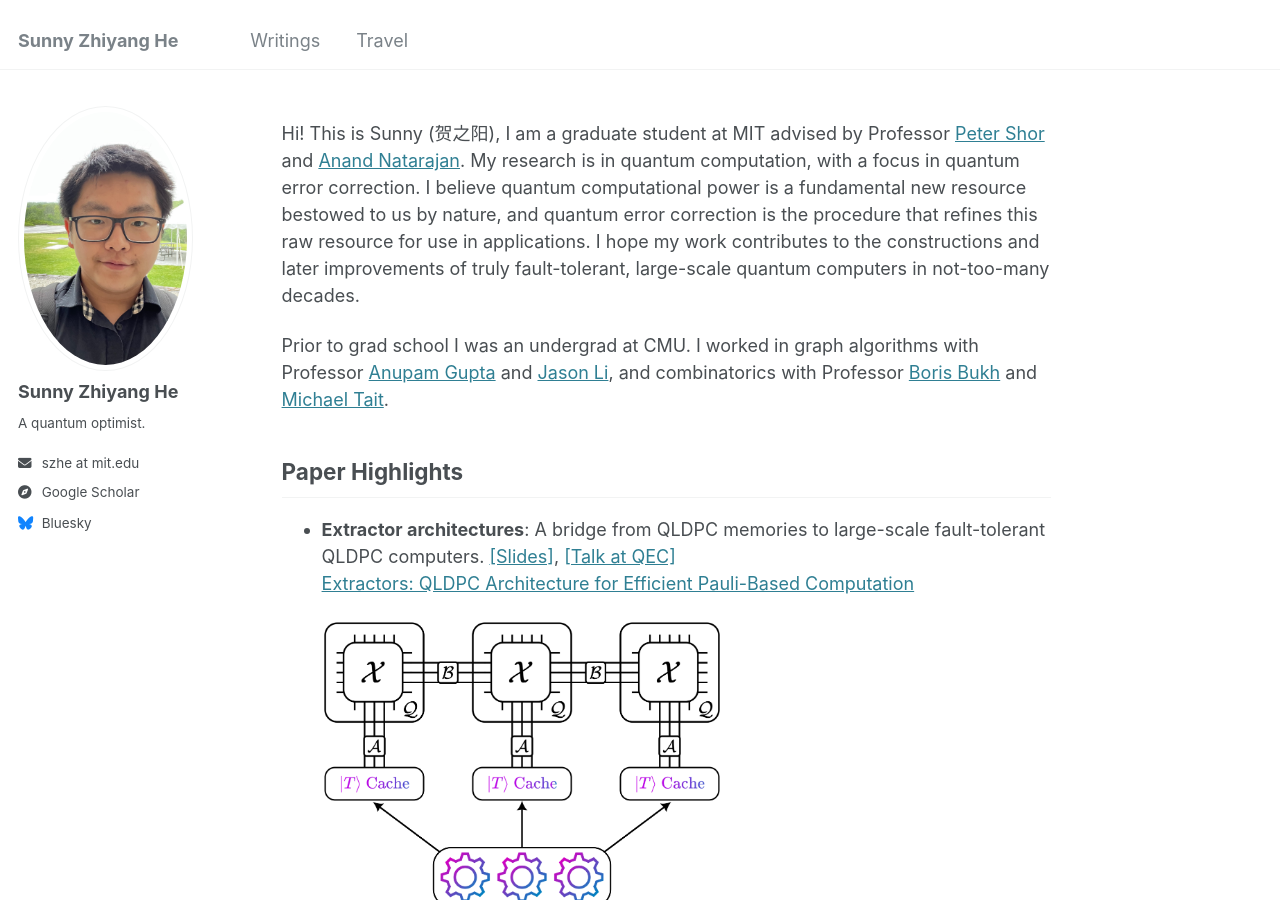
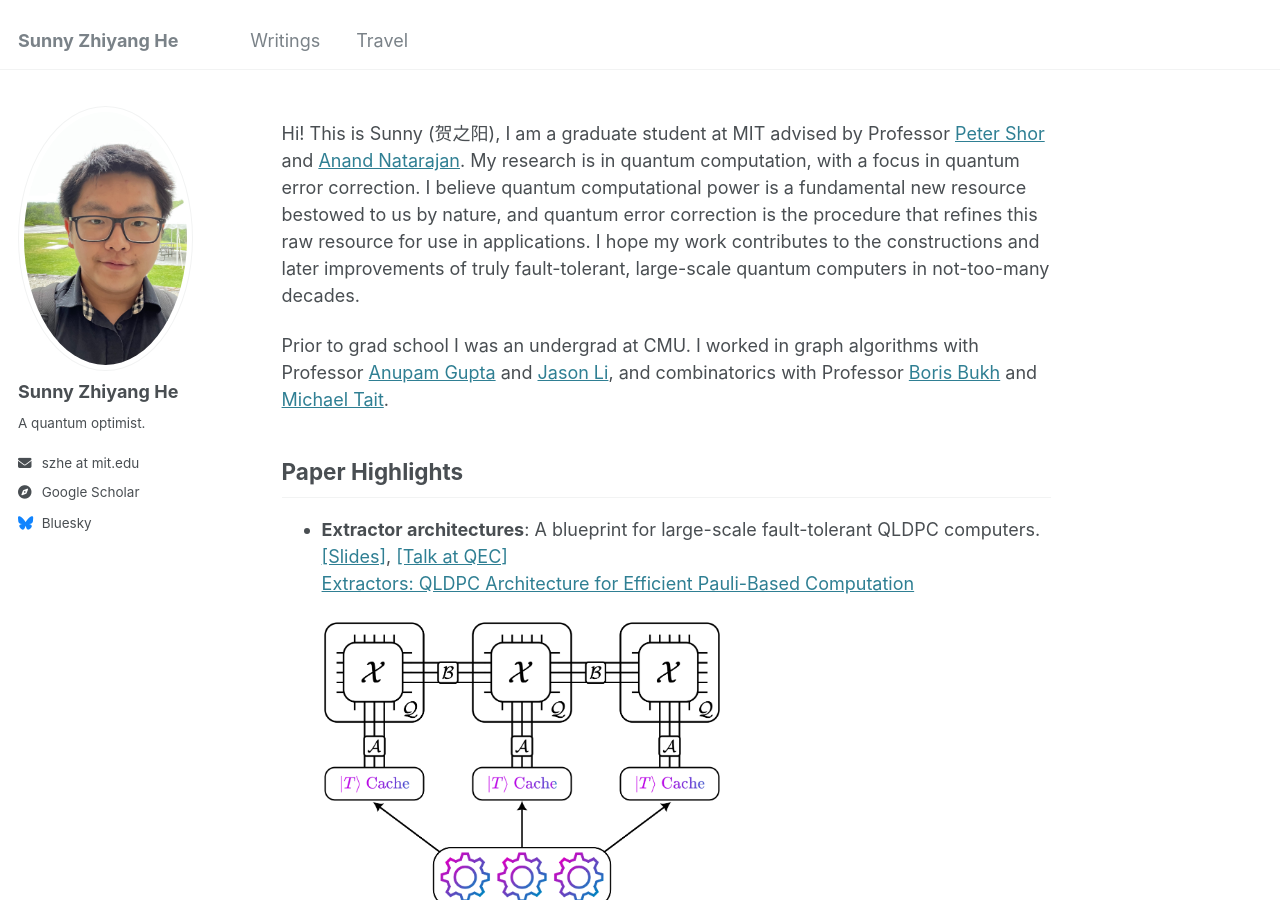
Before and after one commit to SunnyZhiyangHe/sunnyzhiyanghe.github.io, a Jekyll site: the page built from _pages/about.md, in a window 1280 px wide and 900 px high. Built offline with Jekyll 4.4.1, drawn with Linux system fonts in a browser that asks for light colours.

Commit message:
Update about.md

```diff
--- a/_pages/about.md
+++ b/_pages/about.md
@@ -14,7 +14,7 @@ Prior to grad school I was an undergrad at CMU. I worked in graph algorithms wit
 
 ## Paper Highlights
 
-- **Extractor architectures**: A bridge from QLDPC memories to large-scale fault-tolerant QLDPC computers. [[Slides]](files/Extractors.pdf), [[Talk at QEC]](https://yale.hosted.panopto.com/Panopto/Pages/Viewer.aspx?id=06110e48-4bec-49c6-b499-b33000fe5424&start=3600.066)
+- **Extractor architectures**: A blueprint for large-scale fault-tolerant QLDPC computers. [[Slides]](files/Extractors.pdf), [[Talk at QEC]](https://yale.hosted.panopto.com/Panopto/Pages/Viewer.aspx?id=06110e48-4bec-49c6-b499-b33000fe5424&start=3600.066)
 [Extractors: QLDPC Architecture for Efficient Pauli-Based Computation](https://arxiv.org/abs/2503.10390)
 
   <img src="/images/Extractor_Architecture.png" alt="Extractor Architecture" width="400">
```
